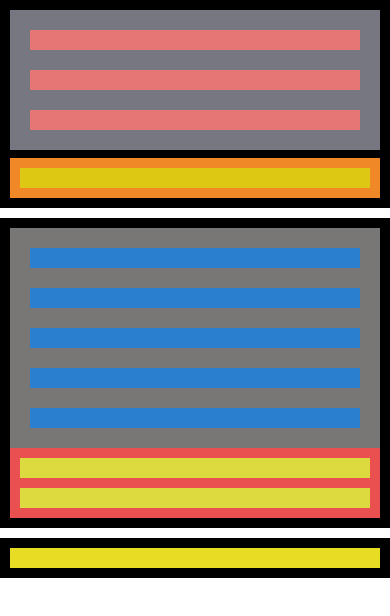
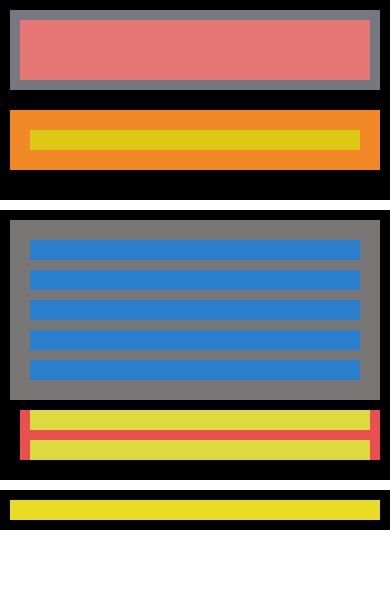
Before and after one commit to santosh-gauchan/ItAcademySprint1, a plain HTML site: page index.html in a window 390 px wide. Drawn offline with Linux system fonts and the light colour scheme.

Commit message:
changed to first mobile concept

```diff
--- a/style.css
+++ b/style.css
@@ -4,8 +4,7 @@
     box-sizing: border-box;
 }
 
-/* Pantalla desktop */
-
+/* Pantalla movil */
 header {
     width: 100%;
     background-color: black;
@@ -13,54 +12,43 @@ header {
     margin-bottom: 10px;
 }
 div.menu {
-    display: flex;
-    justify-content: space-between;
     background-color: rgb(119, 119, 129);
     padding: 10px;
-    margin-bottom: 8px;
+    margin-bottom: 20px;
 }
-.menuItem1, .menuItem3 {
-    width: 20%;
+.menuItem1, .menuItem2, .menuItem3 {
     padding: 10px;
+
     background-color: rgb(230, 118, 118);
 
 }
-.menuItem2 {
-    width: 80%;
-    padding: 10px;
-    margin: 0 10px;
-    background-color: rgb(230, 118, 118);
-}
+
 div.title {
     padding: 10px;
+    margin-bottom: 20px;
     background-color: rgb(240, 136, 39);
 }
 div.title div {
     padding: 10px;
+    margin: 10px;
     background-color: rgb(221, 201, 20);
 }
 main {
-    width: 100%;
     background-color: black;
-    display: flex;
     padding: 10px;
     margin-bottom: 10px;
 }
 div.container-content {
-    width: 800px;
-    display: flex;
-    flex-wrap: wrap;
     background-color: rgb(121, 118, 118);
     padding: 10px;
 }
 .container-content div {
     padding: 10px;
     background-color: rgb(42, 127, 206);
-    flex: 1 1 200px;
+
     margin: 10px;
 }
 div.side-bar {
-    width: 400px;
     background-color: rgb(235, 80, 80);
     margin-left: 10px;
 }
@@ -81,44 +69,3 @@ footer div {
 
 
 /* Pantalla Tablet */
-
-
-@media only screen and (max-width: 800px) {
-    main {
-       flex: 0 1 780px;
-       flex-wrap: wrap;
-    }
-    div.container-content {
-        display: flex;
-        flex-wrap: wrap;
-        background-color: rgb(121, 118, 118);
-        padding: 10px;
-    }
-    .container-content div {
-        padding: 10px;
-        background-color: rgb(42, 127, 206);
-        flex: 1 1 240px;
-        margin: 10px;
-    }
-    div.side-bar {
-        width: 100%;
-        margin-left: initial;
-    }
-    .side-bar div {
-        margin: 10px;
-    }
-}
-/* Pantalla Movil */
-@media only screen and (max-width: 480px) {
-    div.menu {
-       justify-content: center;
-       flex-direction: column;
-       flex: 1 1 300px;
-    }
-    .menuItem1, .menuItem2, .menuItem3 {
-        width: initial;
-        margin: 10px;
-        padding: 10px;
-    }
-
-}
```
